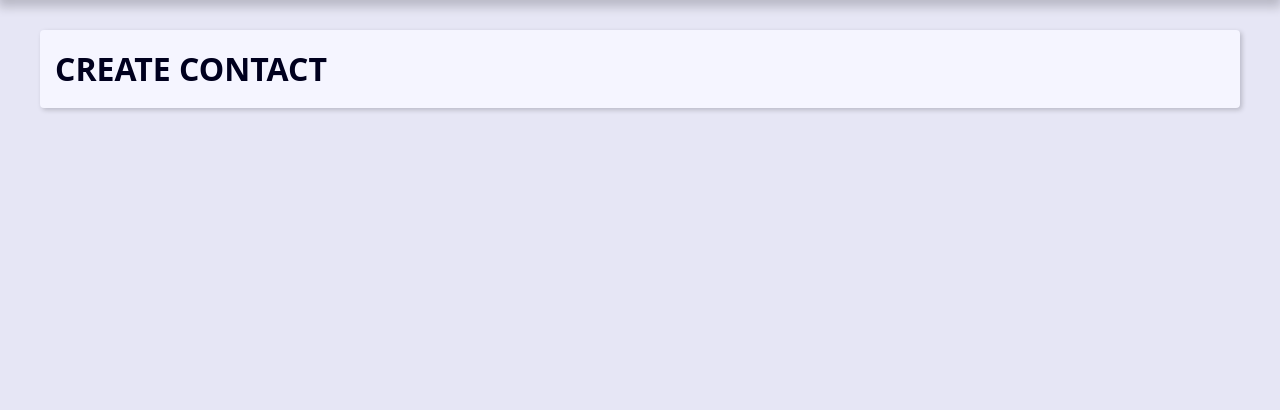
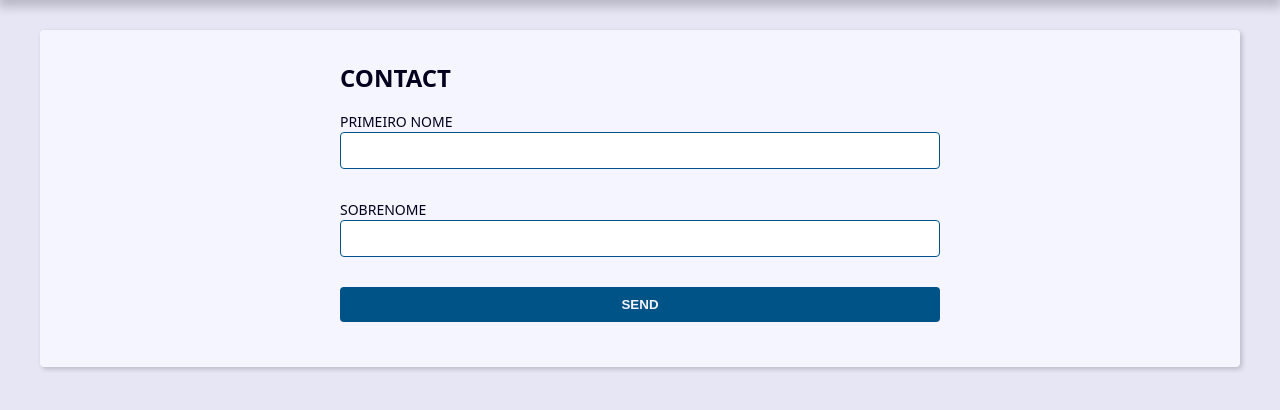
Before and after one commit to Humberto-Matondo/Agenda, a Django app: page /contact/create/ in a window 1280 px wide. Shown: the part 239-649 px from the top of the page. Run offline with Django 4.2, Linux system fonts and the light colour scheme.

Commit message:
created html for create.html and use csrf_token

```diff
--- a/contact/templates/contact/create.html
+++ b/contact/templates/contact/create.html
@@ -1,5 +1,32 @@
 {% extends 'global/base.html' %}
 
 {% block content %}
-    <h1>CREATE CONTACT</h1>
-{% endblock content %}
+  <div class="form-wrapper">
+    <h2>CONTACT</h2>
+
+    <form action="{% url 'contact:create' %}" method="POST" enctype="multipart/form-data">
+
+        {% csrf_token %}
+
+      <div class="form-content">
+        <div class="form-group">
+          <label for="id_first_name">PRIMEIRO NOME</label>
+          <input type="text" name="first_name" maxlength="255" id="id_first_name" />
+        </div>
+      </div>
+
+      <div class="form-content">
+        <div class="form-group">
+          <label for="id_last_name">SOBRENOME</label>
+          <input type="text" name="last_name" maxlength="255" id="id_last_name" />
+        </div>
+      </div>
+
+      <div class="form-content">
+        <div class="form-group">
+          <button class="btn" type="submit">SEND</button>
+        </div>
+      </div>
+    </form>
+  </div>
+{% endblock %}
```
